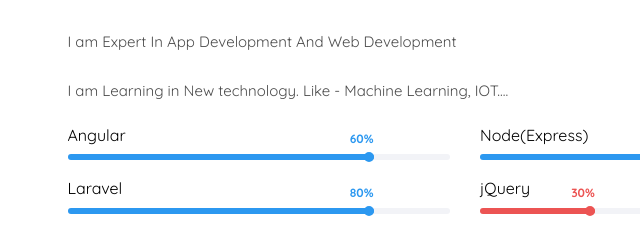
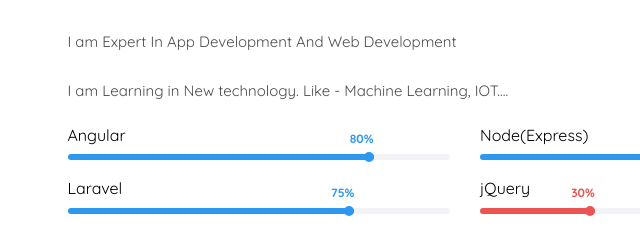
Before and after one commit to technicalpatel/shaileshvekariya.github.io, a plain HTML site: page index.html in a window 1280 px wide. Shown: the part 2820-3051 px from the top of the page, 325-965 px from the left. Drawn offline with nearby package versions, Linux system fonts and the light colour scheme; files whose address does not match are found by name; a web font is replaced by a local one.

Commit message:
Percentage Bug Fix

```diff
--- a/index.html
+++ b/index.html
@@ -270,7 +270,7 @@
 								<div class="progress">
 								 	<div class="progress-bar color-1" role="progressbar" aria-valuenow="75"
 								  	aria-valuemin="0" aria-valuemax="100" style="width:80%">
-								    <span>60%</span>
+								    <span>80%</span>
 								  	</div>
 								</div>
 							</div>
@@ -291,8 +291,8 @@
 								<h3>Laravel</h3>
 								<div class="progress">
 								 	<div class="progress-bar color-1" role="progressbar" aria-valuenow="75"
-								  	aria-valuemin="0" aria-valuemax="100" style="width:80%">
-								    <span>80%</span>
+								  	aria-valuemin="0" aria-valuemax="100" style="width:75%">
+								    <span>75%</span>
 								  	</div>
 								</div>
 							</div>
```
